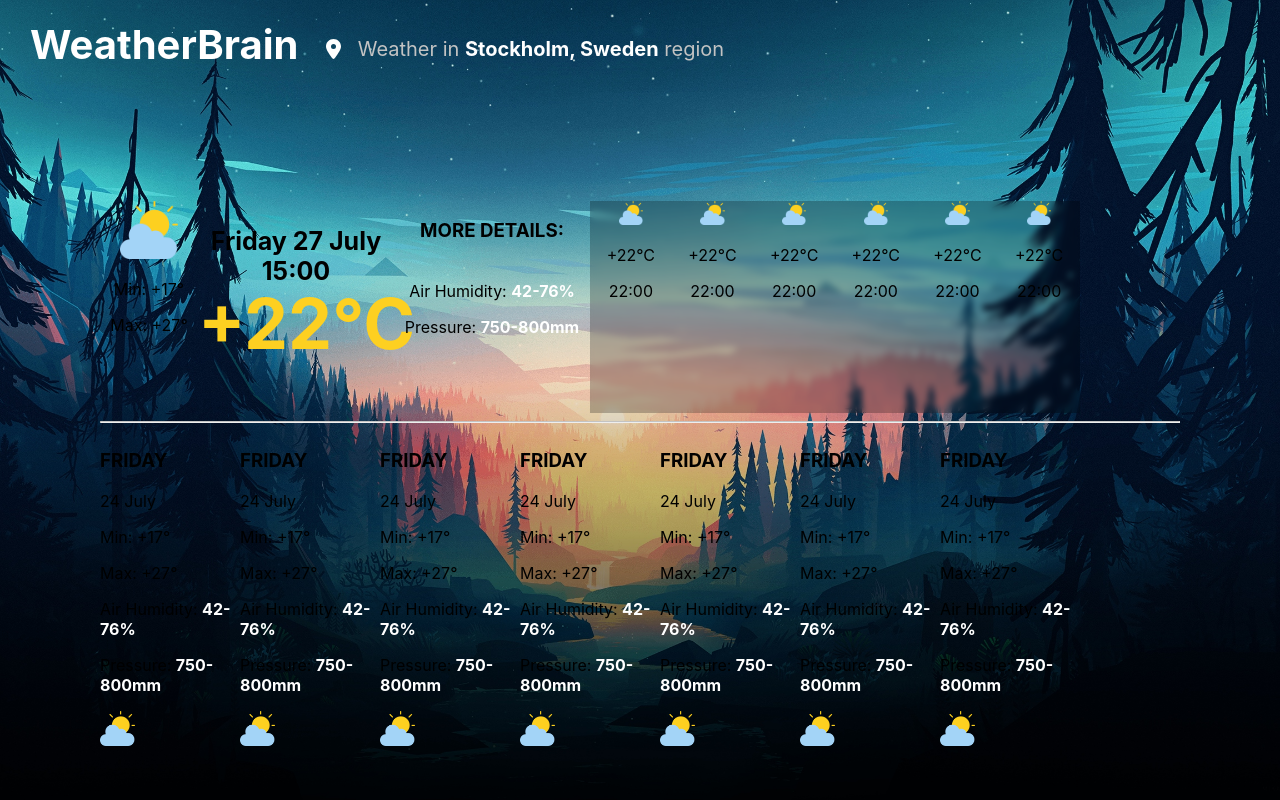
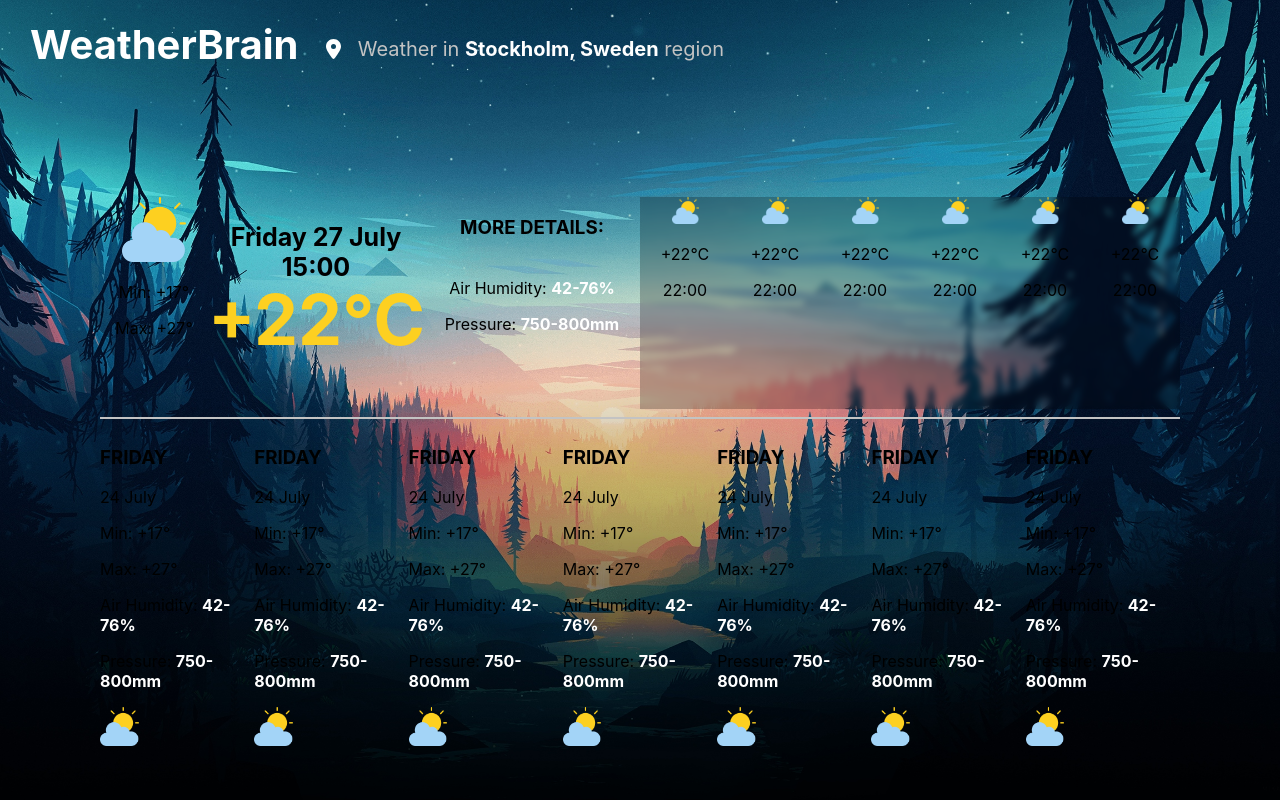
Before and after one commit to CasperKristiansson/Weather-Predictor, a React (Create React App) app: page / in a window 1280 px wide. Built offline with nearby package versions, Linux system fonts and the light colour scheme; the HTML template or start-up script is replaced by a standard one.

Commit message:
Fix weather display grid width

```diff
--- a/src/Home/currentWeatherDisplay.css
+++ b/src/Home/currentWeatherDisplay.css
@@ -1,7 +1,7 @@
 .currentWeatherDisplay {
     position: relative;
     display: grid;
-    width: calc(100% - 100px);
+    width: calc(100%);
     grid-template-columns: 10% 20% 20% 50%;
 }
 
--- a/src/Home/upcomingWeatherDisplay.css
+++ b/src/Home/upcomingWeatherDisplay.css
@@ -1,7 +1,7 @@
 .upcomingWeatherDisplay {
     position: relative;
     display: grid;
-    width: calc(100% - 100px);
+    width: calc(100%);
     grid-template-columns: repeat(7, calc(100%/7));
 }
 
--- a/src/Home/upcomingWeatherDisplay.js
+++ b/src/Home/upcomingWeatherDisplay.js
@@ -4,7 +4,7 @@
 export default () => {
 	return(
 		<>
-		<hr style={{color: '#c3c3c3', borderTop: '1px solid'}}/>
+		<hr style={{color: '#c3c3c3', border: '1px solid'}}/>
 		<div className="upcomingWeatherDisplay">
 			{Array.from({ length: 7 }, (v, k) => k).map(day => (
 				<div>
```
